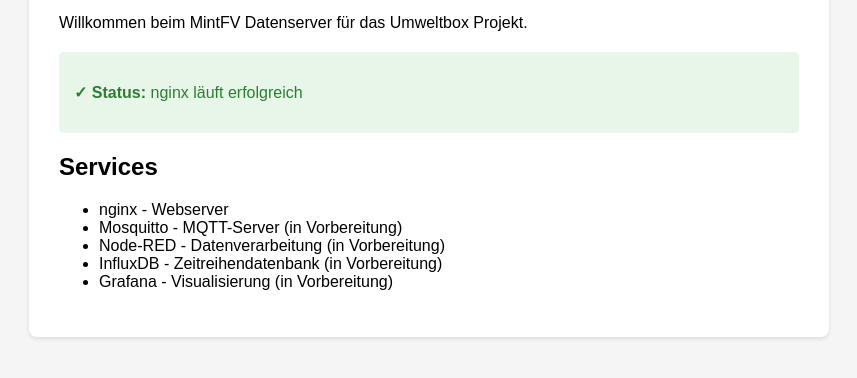
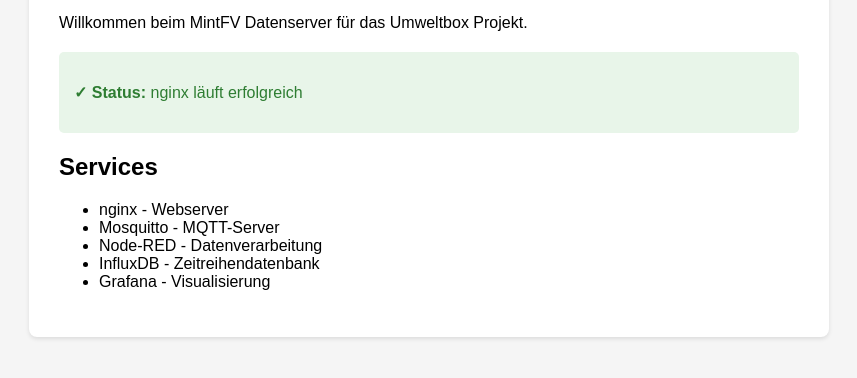
Before and after one commit to MintFV/Datenhalde, a plain HTML site: page nginx/html/index.html in a window 1280 px wide. Shown: the part 180-558 px from the top of the page, without its empty margins (211-1068 px from the left). Drawn offline with Linux system fonts and the light colour scheme.

Commit message:
refactor: Remove "in Vorbereitung" from service descriptions in index.html

```diff
--- a/nginx/html/index.html
+++ b/nginx/html/index.html
@@ -46,10 +46,10 @@
         <h2>Services</h2>
         <ul>
             <li>nginx - Webserver</li>
-            <li>Mosquitto - MQTT-Server (in Vorbereitung)</li>
-            <li>Node-RED - Datenverarbeitung (in Vorbereitung)</li>
-            <li>InfluxDB - Zeitreihendatenbank (in Vorbereitung)</li>
-            <li>Grafana - Visualisierung (in Vorbereitung)</li>
+            <li>Mosquitto - MQTT-Server </li>
+            <li>Node-RED - Datenverarbeitung </li>
+            <li>InfluxDB - Zeitreihendatenbank </li>
+            <li>Grafana - Visualisierung </li>
         </ul>
     </div>
 </body>
```
